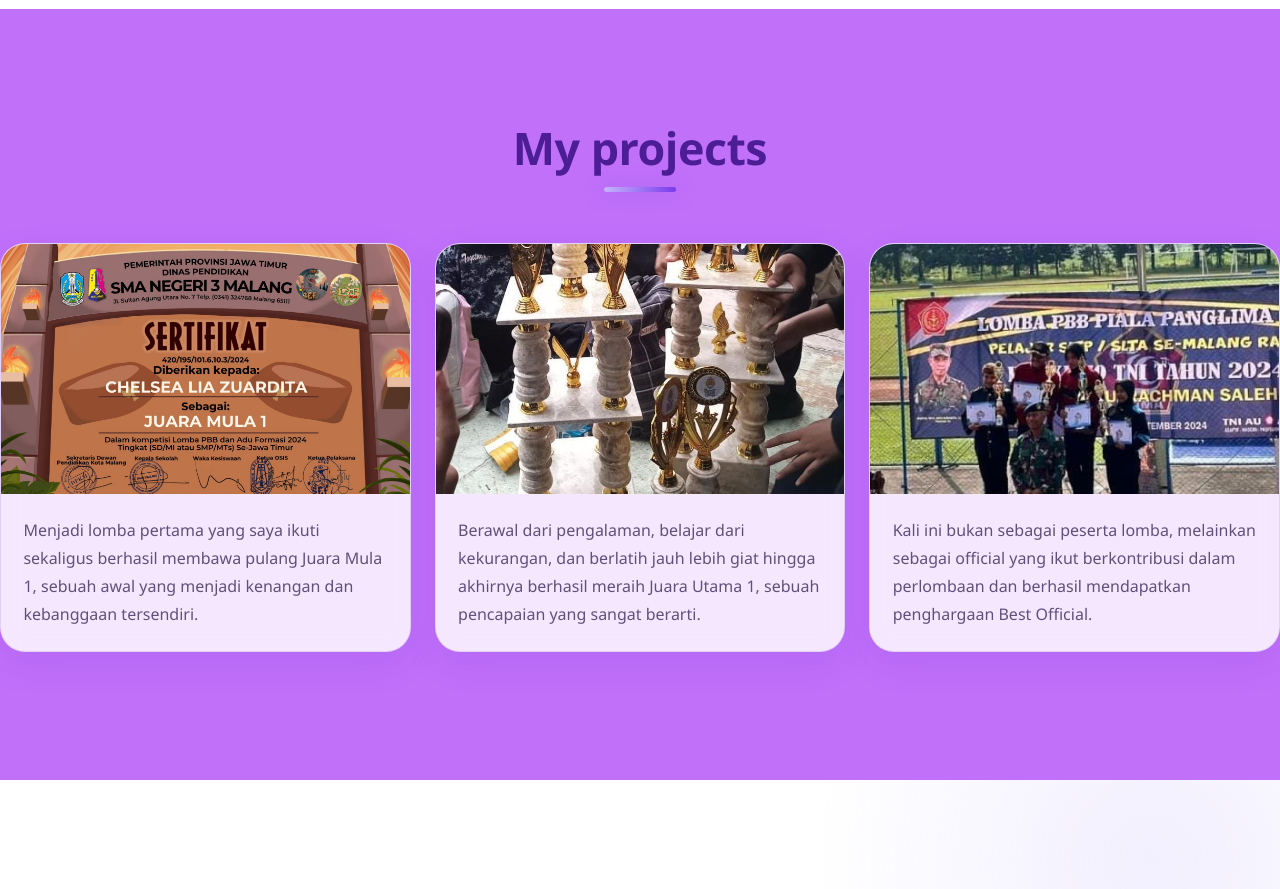
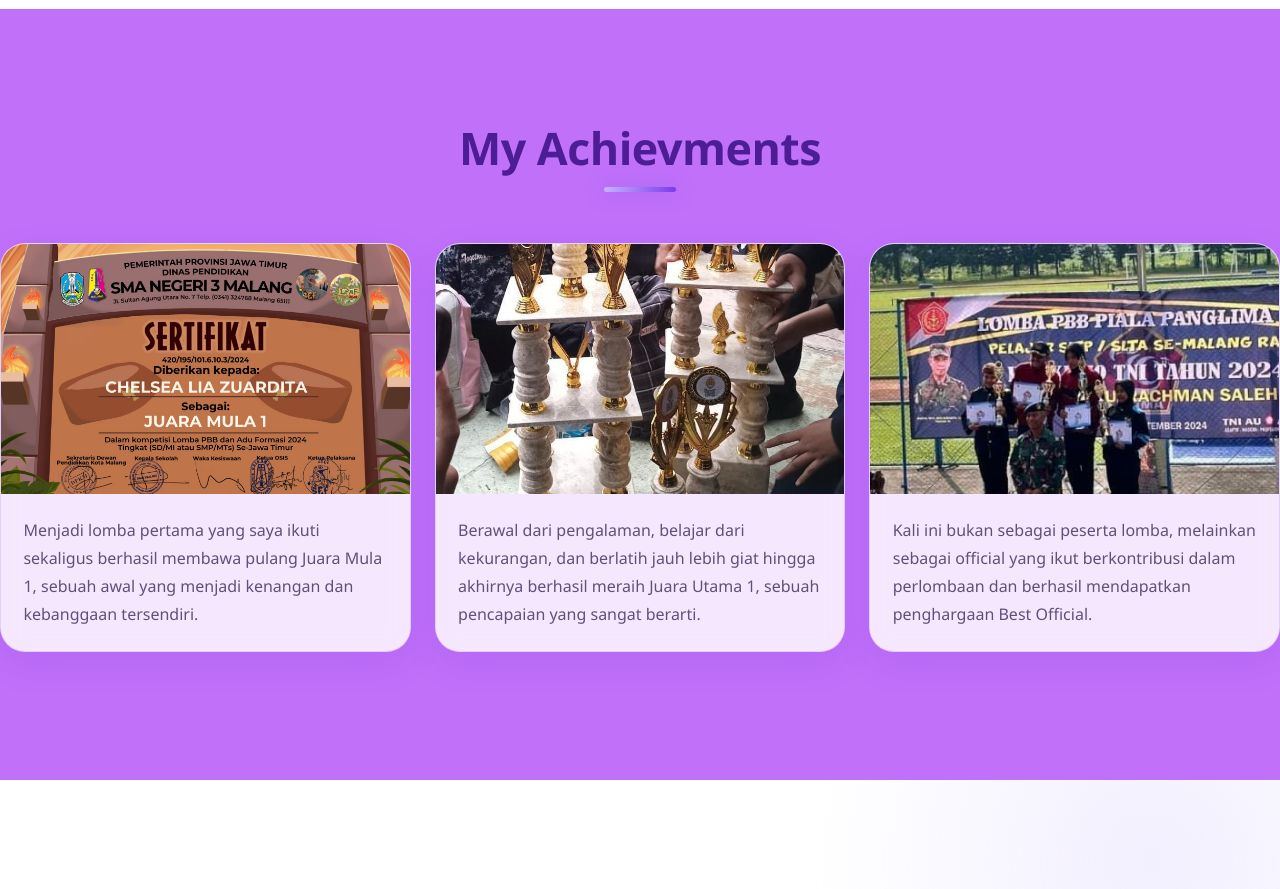
Before and after one commit to cliazuardita-ai/chelsealiazuardita, a plain HTML site: page index.html in a window 1280 px wide. Shown: the part 1080-1969 px from the top of the page. Drawn offline with nearby package versions, Linux system fonts and the light colour scheme.

Commit message:
uabah teks

```diff
--- a/index.html
+++ b/index.html
@@ -77,7 +77,7 @@
       <div class="countainer">
         <div class="row text-center mb-3">
           <div class="col-md-4-mb-3">
-            <h2>My projects</h2>
+            <h2>My Achievments</h2>
           </div>
         </div>
         <div class="row justify-content-center">
```
